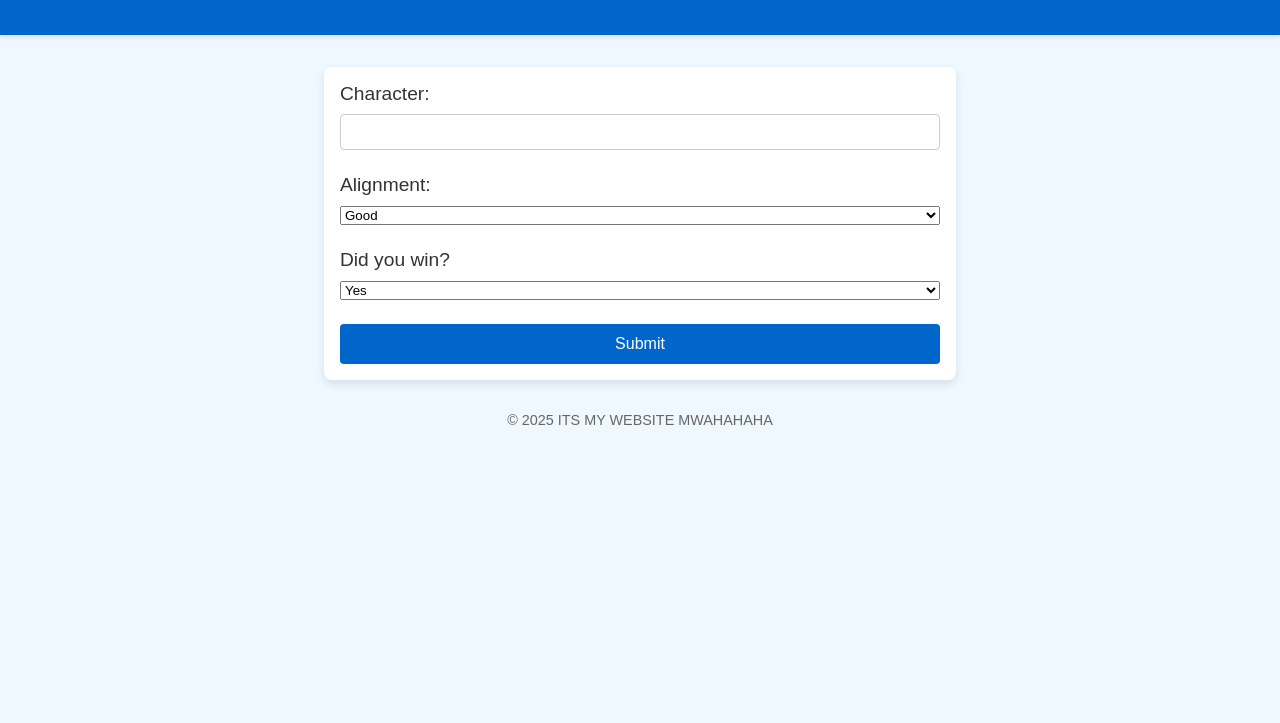
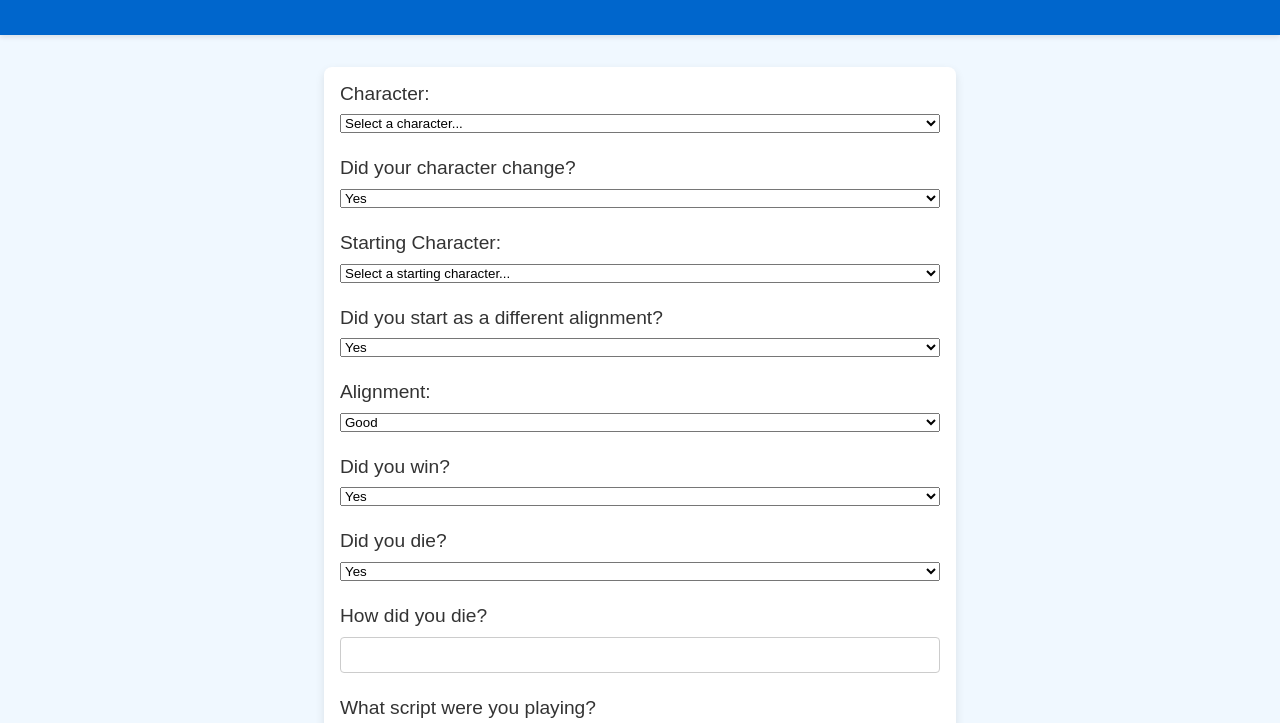
Before and after one commit to RyanDeCressac/Unit-3---Personal-Project, a plain HTML site: page addgame.html in a window 1280 px wide. Shown: the part 77-800 px from the top of the page. Drawn offline with Linux system fonts and the light colour scheme.

Commit message:
- Added more options on the form - Updated the games table - Begun moving to a dropdown system for the form - Added a button to main page that directs the user to the form

```diff
--- a/addgame.html
+++ b/addgame.html
@@ -5,6 +5,57 @@
     <meta name="viewport" content="width=device-width, initial-scale=1.0">
     <title>Add a Game</title>
     <link rel="stylesheet" href="styles.css">
+
+    <script>
+        document.addEventListener("DOMContentLoaded", function () {
+            fetch("character_type.csv")
+                .then(response => response.text())
+                .then(data => {
+                    const lines = data.split("\n");
+                    const dropdowns = document.querySelectorAll(".character-dropdown"); // Select all dropdowns
+                    let currentOptGroup = null;
+
+                    lines.forEach(line => {
+                        const values = line.split(",").map(value => value.replace(/"/g, "").trim()); // Remove all quotes
+
+                        if (values.length > 1) {
+                            // Create a new optgroup
+                            currentOptGroup = document.createElement("optgroup");
+                            currentOptGroup.label = values[0];
+
+                            dropdowns.forEach(select => {
+                                const optGroupClone = currentOptGroup.cloneNode(true);
+                                select.appendChild(optGroupClone);
+                            });
+
+                            // Add characters under the optgroup
+                            values.slice(1).forEach(character => {
+                                let option = document.createElement("option");
+                                option.value = character;
+                                option.textContent = character;
+
+                                dropdowns.forEach(select => {
+                                    select.appendChild(option.cloneNode(true));
+                                });
+                            });
+                        }
+                    });
+                })
+                .catch(error => console.error("Error loading characters:", error));
+        });
+        function toggleField(triggerId, targetId, disableValue) {
+            var trigger = document.getElementById(triggerId);
+            var target = document.getElementById(targetId);
+
+            if (trigger.value === disableValue) {
+                target.disabled = true;
+                target.value = ""; // Clears the field
+            } else {
+                target.disabled = false;
+            }
+        }
+    </script>
+
 </head>
 <body>
     <header>
@@ -14,8 +65,34 @@
         <form action="/submit" method="post" class="form-container">
             <div class="form-group">
                 <label for="character">Character:</label>
-                <input type="text" id="character" name="character" required>
+                <select name="character" class="character-dropdown">
+                    <option value="">Select a character...</option>
+                </select>
             </div>
+
+            <div class="form-group">
+                <label for="character_change">Did your character change?</label>
+                <select id="character_change" name="character_change" onchange="toggleField('character_change', 'starting_character', 'False')">
+                    <option value="True">Yes</option>
+                    <option value="False">No</option>
+                </select>
+            </div>
+            <div class="form-group">
+                <label for="starting_character">Starting Character:</label>
+                <select id="starting_character" name="starting_character" class="character-dropdown">
+                    <option value="">Select a starting character...</option>
+                </select>
+            </div>
+
+
+            <div class="form-group">
+                <label for="alignment">Did you start as a different alignment?</label>
+                <select id="alignment" name="alignment" required>
+                    <option value="True">Yes</option>
+                    <option value="False">No</option>
+                </select>
+            </div>
+
             <div class="form-group">
                 <label for="alignment">Alignment:</label>
                 <select id="alignment" name="alignment" required>
@@ -23,6 +100,7 @@
                     <option value="Evil">Evil</option>
                 </select>
             </div>
+
             <div class="form-group">
                 <label for="win">Did you win?</label>
                 <select id="win" name="win" required>
@@ -30,9 +108,37 @@
                     <option value="False">No</option>
                 </select>
             </div>
+
+            <div class="form-group">
+                <label for="death">Did you die?</label>
+                <select id="death" name="death" onchange="toggleField('death', 'death_type', 'False')">
+                    <option value="True">Yes</option>
+                    <option value="False">No</option>
+                </select>
+            </div>
+
+            <div class="form-group">
+                <label for="death_type">How did you die?</label>
+                <input type="text" id="death_type" name="death_type">
+            </div>
+
+            <div class="form-group">
+                <label for="script_type">What script were you playing?</label>
+                <input type="text" id="script_type" name="script_type" required>
+            </div>
+
+            <div class="form-group">
+                <label for="player_count">Number of non-traveller players:</label>
+                <input type="number" id="player_count" name="player_count" min="5" max="15" required>
+            </div>
+
+            <div class="form-group">
+                <label for="traveller_count">Number of travellers:</label>
+                <input type="number" id="traveller_count" name="traveller_count" min="0" required>
+            </div>
+
             <button type="submit" class="submit-btn">Submit</button>
         </form>
-
     </main>
     <footer>
         <p>&copy; 2025 ITS MY WEBSITE MWAHAHAHA</p>
--- a/character_type.csv
+++ b/character_type.csv
@@ -1,5 +1,4 @@
 "Townsfolk","Acrobat","Alchemist","Alsaahir","Amnesiac","Artist","Atheist","Balloonist","Banshee","Bounty Hunter","Cannibal","Chambermaid","Chef","Choirboy","Clockmaker","Courtier","Cult Leader","Dreamer","Empath","Engineer","Exorcist","Farmer","Fisherman","Flowergirl","Fool","Fortune Teller","Gambler","General","Gossip","Grandmother","High Priestess","Huntsman","Innkeeper","Investigator","Juggler","King","Knight","Librarian","Lycanthrope","Magician","Mathematician","Mayor","Minstrel","Monk","Nightwatchman","Noble","Oracle","Pacifist","Philosopher","Pixie","Poppy Grower","Preacher","Professor","Ravenkeeper","Sage","Sailor","Savant","Seamstress","Shugenja","Slayer","Snake Charmer","Soldier","Steward","Tea Lady","Town Crier","Undertaker","Village Idiot","Virgin","Washerwoman"
 "Outsider","Barber","Butler","Damsel","Drunk","Golem","Goon","Hatter","Heretic","Klutz","Lunatic","Moonchild","Mutant","Ogre","Plague Doctor","Politician","Puzzlemaster","Recluse","Saint","Snitch","Sweetheart","Tinker","Zealot"
 "Minion","Assassin","Baron","Boffin","Boomdandy","Cerenovus","Devil's Advocate","Evil Twin","Fearmonger","Goblin","Godfather","Harpy","Marionette","Mastermind","Mezepheles","Organ Grinder","Pit-Hag","Poisoner","Psychopath","Scarlet Woman","Spy","Summoner","Vizier","Widow","Witch","Wizard","Xaan"
-"Demon","Al-Hadikhia","Fang Gu","Imp","Kazali","Legion","Leviathan","Lil' Monsta","Lleech","Lord of Typhon","No Dashii","Ojo","Po","Pukka","Riot","Shabaloth","Vigormortis","Vortox","Yaggababble","Zombuul"
-"Traveller","Apprentice","Barista","Beggar","Bishop","Bone Collector","Bureaucrat","Butcher","Deviant","Gangster","Gnome","Gunslinger","Harlot","Judge","Matron","Scapegoat","Thief","Voudon"
+"Demon","Al-Hadikhia","Fang Gu","Imp","Kazali","Legion","Leviathan","Lil' Monsta","Lleech","Lord of Typhon","No Dashii","Ojo","Po","Pukka","Riot","Shabaloth","Vigormortis","Vortox","Yaggababble","Zombuul" "Traveller","Apprentice","Barista","Beggar","Bishop","Bone Collector","Bureaucrat","Butcher","Deviant","Gangster","Gnome","Gunslinger","Harlot","Judge","Matron","Scapegoat","Thief","Voudon"
```
Also changed, not shown: mainpage.html (+1 -1 lines), 2 other files.
